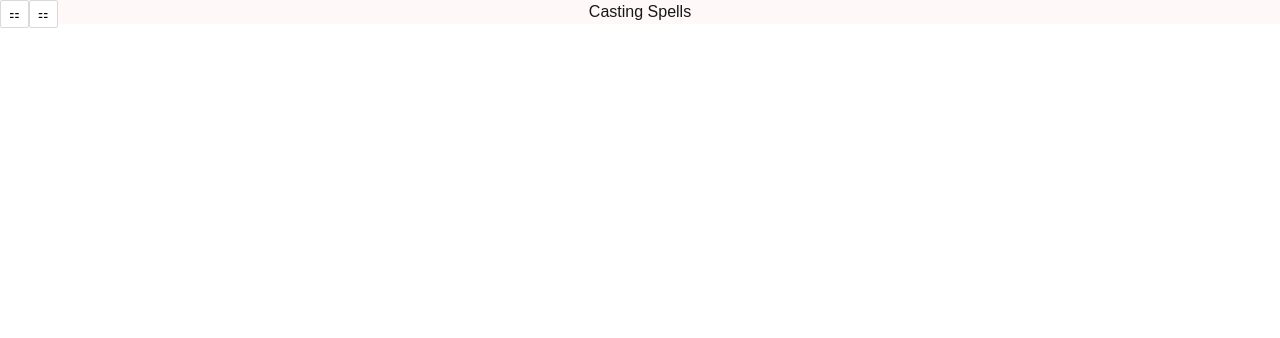
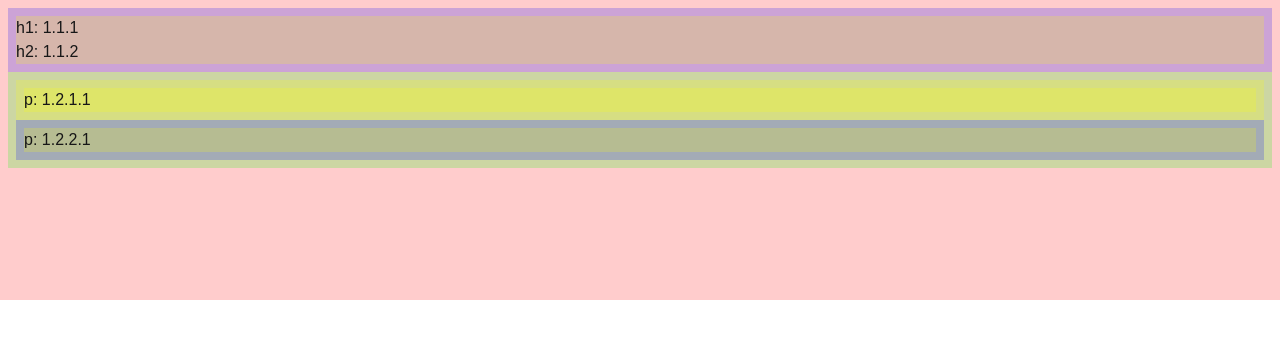
Before and after one commit to patchamet/web-summoner, a Next.js app: page /castingSpells in a window 1280 px wide. Shown: the top 338 px of the page. Built offline with nearby package versions, Linux system fonts and the light colour scheme.

Commit message:
NodeRenderer

```diff
--- a/src/app/castingSpells/page.tsx
+++ b/src/app/castingSpells/page.tsx
@@ -1,94 +1,221 @@
 'use client'
 
-import React from 'react'
-import ActionMenu from '@/components/ActionMenu'
+import React, { useState, useEffect } from 'react'
 
-const MenuPanel = ({
-    children,
-}: {
-    children: React.ReactNode,
-}) => {
+type ElementNode = {
+    _id: string;
+    _parentId: string | null;
+    htmlTag: string;
+    props: Record<string, string>;
+    style: Record<string, string>;
+    innerHTML?: string | null;
+    children?: ElementNode[];
+};
 
-    const styles = {
-        container: {
-            position: 'absolute' as const,
-            top: '0px',
-            left: '0px',
-            display: 'flex',
-            flexDirection: 'row' as const,
+const elementNodes: ElementNode[] = [
+    {
+        _id: '0',
+        _parentId: null,
+        htmlTag: 'div',
+        props: {
+            className: 'container',
+        },
+        style: {
+            width: '100%',
+            minHeight: '300px',
+            backgroundColor: 'rgba(255, 0, 0, 0.2)',
+            padding: '8px',
+        },
+
+        innerHTML: null,
+    },
+    {
+        _id: '1.1',
+        _parentId: '0',
+        htmlTag: 'div',
+        props: {},
+        style: {
+            width: '100%',
+
+            height: '100%',
+            backgroundColor: 'rgba(0, 0, 255, 0.2)',
+            padding: '8px',
+        },
+        innerHTML: null,
+    },
+    {
+        _id: '1.1.1',
+        _parentId: '1.1',
+        htmlTag: 'h1',
+        props: {},
+        style: {
+            width: '100%',
+            height: '100%',
+            backgroundColor: 'rgba(255, 255, 0, 0.2)',
+        },
+        innerHTML: 'h1: 1.1.1',
+    },
+    {
+        _id: '1.1.2',
+        _parentId: '1.1',
+        htmlTag: 'h2',
+        props: {},
+        style: {
+            width: '100%',
+
+            height: '100%',
+            backgroundColor: 'rgba(255, 255, 0, 0.2)',
+        },
+        innerHTML: 'h2: 1.1.2',
+    },
+    {
+        _id: '1.2',
+        _parentId: '0',
+        htmlTag: 'div',
+        props: {},
+        style: {
+
+            width: '100%',
+            height: '100%',
+            backgroundColor: 'rgba(0, 255, 0, 0.2)',
+            padding: '8px',
+        },
+        innerHTML: null,
+    },
+    {
+        _id: '1.2.1',
+        _parentId: '1.2',
+        htmlTag: 'div',
+        props: {},
+        style: {
+
+            width: '100%',
+            height: '100%',
+            backgroundColor: 'rgba(255, 255, 0, 0.2)',
+            padding: '8px',
+        },
+        innerHTML: null,
+    },
+    {
+        _id: '1.2.1.1',
+        _parentId: '1.2.1',
+        htmlTag: 'p',
+        props: {},
+        style: {
+
+            width: '100%',
+            height: '100%',
+            backgroundColor: 'rgba(255, 255, 0, 0.2)',
+        },
+        innerHTML: 'p: 1.2.1.1',
+    },
+    {
+        _id: '1.2.2',
+        _parentId: '1.2',
+        htmlTag: 'div',
+        props: {},
+        style: {
+            width: '100%',
+
+            height: '100%',
+            backgroundColor: 'rgba(0, 0, 255, 0.2)',
+            padding: '8px',
+        },
+        innerHTML: null,
+    },
+    {
+        _id: '1.2.2.1',
+        _parentId: '1.2.2',
+        htmlTag: 'p',
+        props: {},
+        style: {
+            width: '100%',
+
+            height: '100%',
+            backgroundColor: 'rgba(255, 255, 0, 0.2)',
+        },
+        innerHTML: 'p: 1.2.2.1',
+    },
+]
+
+
+function toTreeObject(elements: ElementNode[]): ElementNode | null {
+    const elementMap = new Map<string, ElementNode>();
+    let root: ElementNode | null = null;
+
+    // Populate the map
+    elements.forEach(element => {
+        element.children = [];
+        elementMap.set(element._id, element);
+    });
+
+    // Build the tree
+    elements.forEach(element => {
+        if (element._parentId) {
+            const parent = elementMap.get(element._parentId);
+            if (parent) {
+                parent.children?.push(element);
+            }
+        } else {
+            root = element;
         }
+    });
+
+    return root;
+}
+
+function toFlatItems(root: ElementNode | null): ElementNode[] {
+    if (!root) return [];
+    const flatList: ElementNode[] = [];
+
+    function traverse(node: ElementNode) {
+        const { children, ...rest } = node;
+        flatList.push(rest);
+        children?.forEach(traverse);
     }
 
-    return (
-        <div style={styles.container}>
-            {children}
-        </div>
-    )
+    traverse(root);
+    return flatList;
 }
 
-const Container = ({
-    children,
+const NodeRenderer = ({
+    node,
 }: {
-    children: React.ReactNode,
-}) => {
+    node: ElementNode;
+}): React.ReactElement => {
+    const renderChildren = Array.isArray(node.children) && node.children.length > 0
+        ? node.children?.map(child => NodeRenderer({ node: child }))
+        : node.innerHTML || undefined
 
-    const menuLayoutItems = [
+    const RenderHtmlElement = React.createElement(
+        node.htmlTag,
         {
-            label: '+ Rows',
-            key: 'rows',
-            action: () => {
-                console.log('+ Rows');
-            },
+            key: node._id,
+            style: node.style,
         },
-        {
-            label: '+ Columns',
-            key: 'columns',
-            action: () => {
-                console.log('+ Columns');
-            },
-        },
-    ]
-
-    const styles = {
-        container: {
-            display: 'flex',
-            flexDirection: 'column' as const,
-            alignItems: 'center',
-            justifyContent: 'center',
-            backgroundColor: 'rgba(255, 182, 193, 0.1)',
-        }
-    }
-
-    return (
-        <div
-            style={styles.container}
-        >
-            <MenuPanel>
-                <ActionMenu
-                    label='⚏'
-                    labelTooltip='Layout'
-                    menuItems={menuLayoutItems}
-                />
-                <ActionMenu
-                    label='⚏'
-                    labelTooltip='Layout'
-                    menuItems={menuLayoutItems}
-                />
-            </MenuPanel>
-
-            {children}
-        </div>
-    )
+        renderChildren,
+    );
+    return RenderHtmlElement;
 }
 
+
 const CastingSpells = () => {
-    return (
-        <Container>
-            <div>
-                <h1>Casting Spells</h1>
-            </div>
-        </Container>
-    )
+    const [flatItems, setFlatItems] = useState<ElementNode[]>([]);
+    const [treeObject, setTreeObject] = useState<ElementNode | null>(null);
+
+    useEffect(() => {
+        setFlatItems(elementNodes);
+    }, []);
+
+    useEffect(() => {
+        const formattedTree = toTreeObject(flatItems);
+        setTreeObject(formattedTree);
+    }, [flatItems]);
+
+    return treeObject
+        ? <NodeRenderer node={treeObject} />
+        : <div>No render data</div>;
 }
 
+
 export default CastingSpells;
```
Also changed, not shown: _testBuildTree.ts (added, +165 -0 lines), tsconfig.json (+18 -4 lines).
